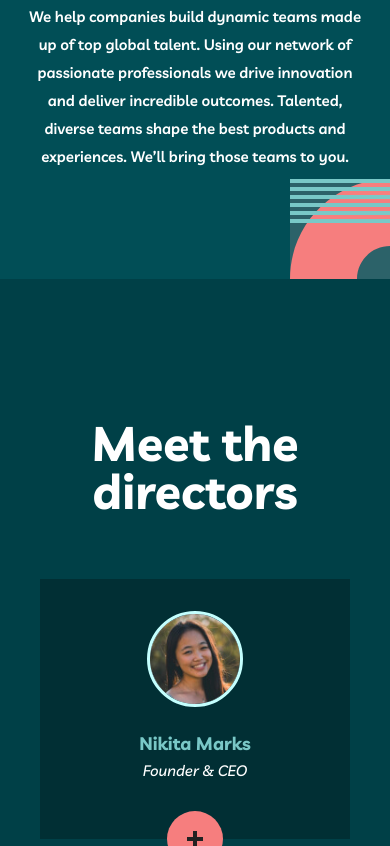
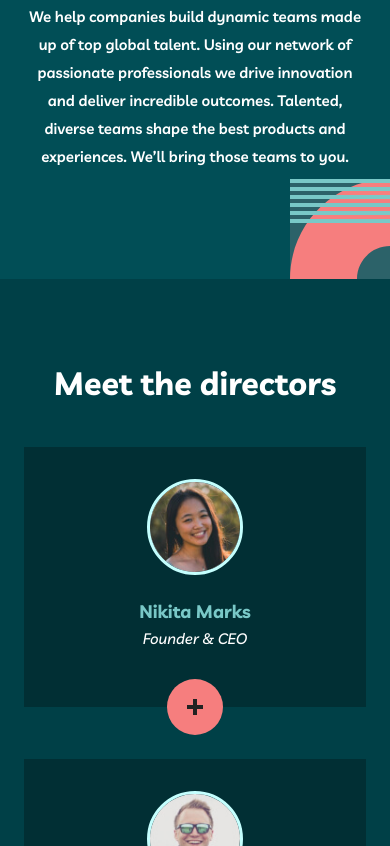
Before and after one commit to mohamedxamid/my-team, a plain HTML site: page about.html in a window 390 px wide. Shown: the part 254-1100 px from the top of the page. Drawn offline with Linux system fonts and the light colour scheme.

Commit message:
make responsive directors section

```diff
--- a/css/styles.css
+++ b/css/styles.css
@@ -666,10 +666,10 @@ h3 {
 }
 
 .directors__item {
+    max-width: calc(33% - 30px);
+    width: 100%;
     margin-left: 30px;
     margin-top: 76px;
-    max-width: 350px;
-    width: 100%;
 }
 
 .item-director {
@@ -1034,6 +1034,10 @@ only screen and (                min-resolution: 2dppx) {
         background-position: top 0 left 0px, bottom -100px right 0;
     }
 
+    .directors {
+        background-position: top 0 left -100px, bottom 0 right 0;
+    }
+
     .cta {
         background-position: bottom -122px left 0;
     }
@@ -1170,6 +1174,32 @@ only screen and (                min-resolution: 2dppx) {
         margin-bottom: 16px;
     }
 
+    /* DIRECTORS */
+    .directors {
+        padding-top: 100px;
+        padding-bottom: 128px;
+    }
+
+    .directors__container {
+        padding-left: 98px;
+        padding-right: 98px;
+    }
+
+    .directors__title {
+        margin-bottom: 48px;
+        font-size: 32px;
+        line-height: 32px;
+    }
+
+    .directors__grid {
+        margin-left: -11px;
+    }
+
+    .directors__item {
+        max-width: calc(50% - 11px);
+        margin-left: 11px;
+    }
+
     /* CTA */
     .cta__container {
         justify-content: space-between;
@@ -1203,6 +1233,17 @@ only screen and (                min-resolution: 2dppx) {
     .site-footer__socials-copy-wrapper {
         flex-direction: row;
         width: 100%;
+    }
+}
+
+@media only screen and (max-width: 645px) {
+    .directors__grid {
+        margin-left: 0;
+    }
+
+    .directors__item {
+        max-width: calc(100%);
+        margin-left: 0;
     }
 }
 
@@ -1342,6 +1383,17 @@ only screen and (                min-resolution: 2dppx) {
     }
 }
 
+@media only screen and (max-width: 530px) {
+    .directors {
+        background-position: top -100px left -100px, bottom 0 right 0;
+    }
+
+    .directors__container {
+        padding-left: 40px;
+        padding-right: 40px;
+    }
+}
+
 @media only screen and (max-width: 450px) {
     /* SITE-HEADER */
     .site-header__container {
@@ -1432,6 +1484,25 @@ only screen and (                min-resolution: 2dppx) {
         line-height: 32px;
     }
 
+    /* DIRECTORS */
+    .directors {
+        padding-top: 88px;
+        padding-bottom: 116px;
+    }
+
+    .directors__container {
+        padding-left: 24px;
+        padding-right: 24px;
+    }
+
+    .directors__grid {
+        margin-top: -52px;
+    }
+
+    .directors__item {
+        margin-top: 52px;
+    }
+
     /* CTA */
     .cta {
         padding-top: 83px;
```
